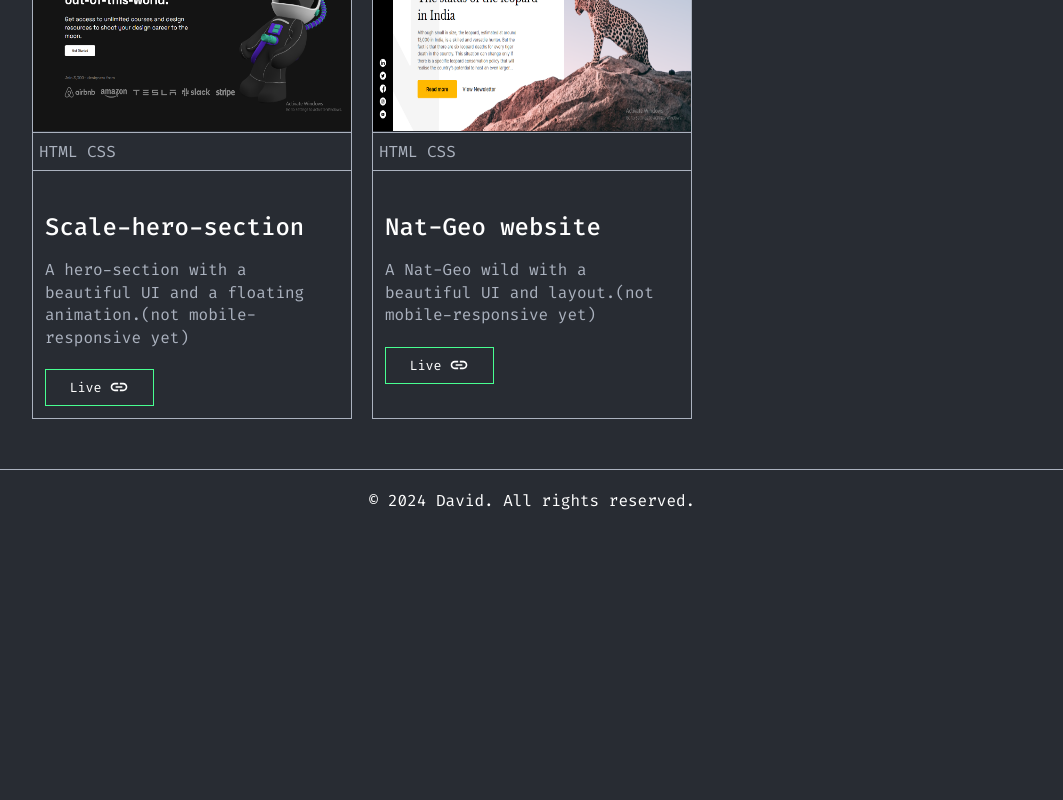
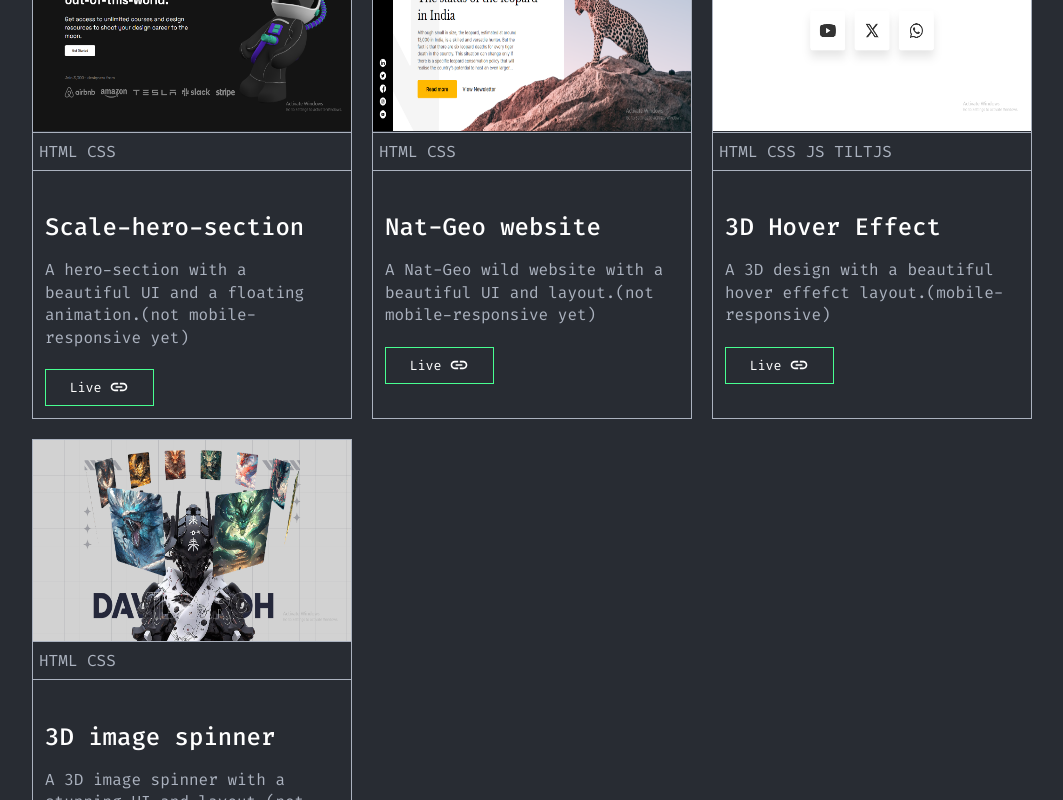
Before and after one commit to DavidAroh/My-Portfolio-V2, a React (Create React App) app: page /projects in a window 1280 px wide. Shown: the part 1200-2000 px from the top of the page, without its empty margins (108-1171 px from the left). Before the commit the page ends 1731 px from the top, so only its background shows below. Built offline with nearby package versions, Linux system fonts and the light colour scheme.

Commit message:
added projects

```diff
--- a/src/components/Projects.js
+++ b/src/components/Projects.js
@@ -57,9 +57,23 @@ const Projects = ({ limit }) => {
     {
       stack: "HTML CSS",
       title: "Nat-Geo website",
-      description: "A Nat-Geo wild with a beautiful UI and layout.(not mobile-responsive yet)",
+      description: "A Nat-Geo wild website with a beautiful UI and layout.(not mobile-responsive yet)",
       image: "assets/nat-geo.png",
       link: "https://nat-geo-kohl.vercel.app/",
+    },
+    {
+      stack: "HTML CSS JS TILTJS",
+      title: "3D Hover Effect",
+      description: "A 3D design with a beautiful hover effefct layout.(mobile-responsive)",
+      image: "assets/hover.png",
+      link: "https://3-d-effect-neon.vercel.app/",
+    },
+    {
+      stack: "HTML CSS",
+      title: "3D image spinner",
+      description: "A 3D image spinner with a stunning UI and layout.(not mobile-responsive yet)",
+      image: "assets/spinner.png",
+      link: "https://3d-spinner-nine.vercel.app/",
     },
   ];
 
```
Also changed, not shown: public/assets/hover.png (added), public/assets/spinner.png (added).
